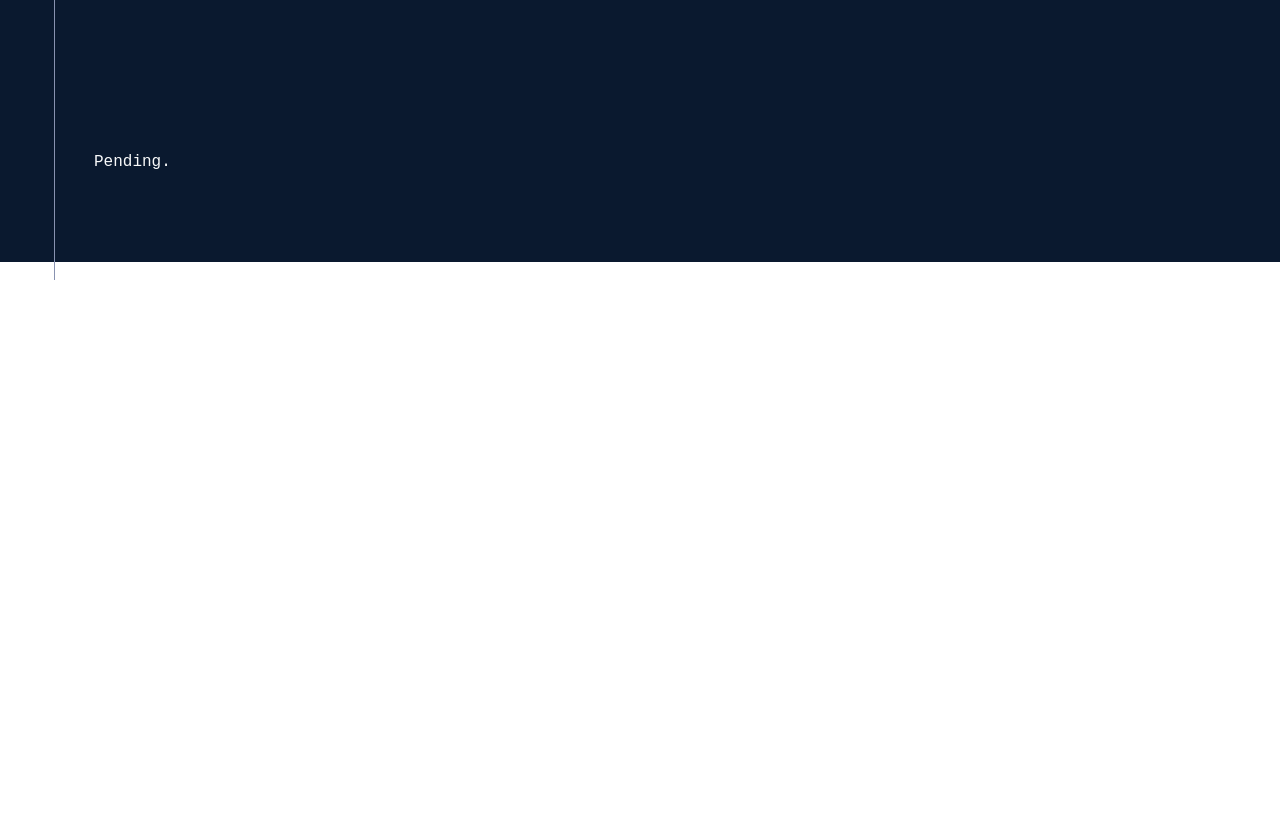
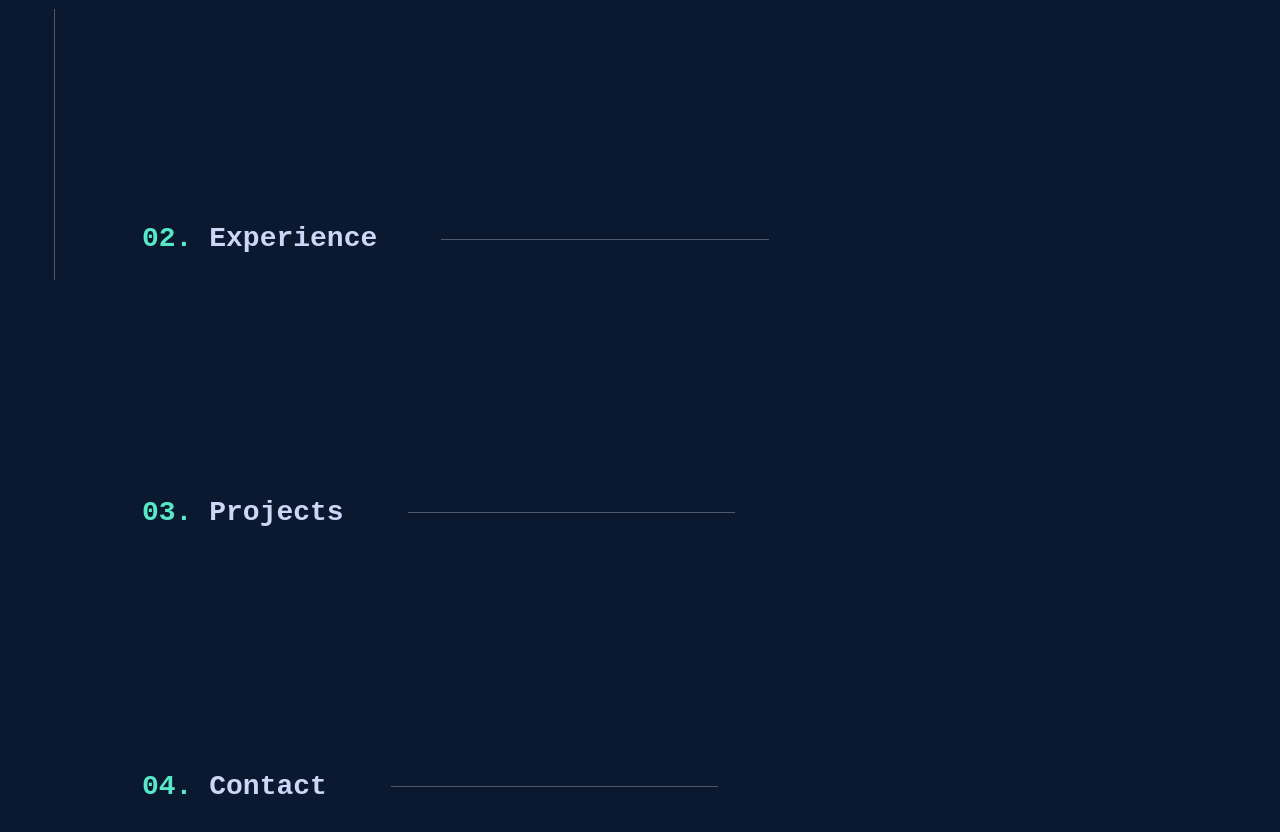
Before and after one commit to jacheng1/custom-website, a React (Vite) app in the folder frontend/: page / in a window 1280 px wide. Shown: the part 520-1352 px from the top of the page. Before the commit the page ends 800 px from the top, so only its background shows below. Built offline with nearby package versions, Linux system fonts and the light colour scheme.

Commit message:
Set-up homepage skeleton, add scrolling into view for navbar buttons.

```diff
--- a/frontend/src/Contact.jsx
+++ /dev/null
@@ -1,35 +0,0 @@
-import 'bootstrap/dist/css/bootstrap.min.css';
-import { Link } from 'react-router-dom';
-import logo from '/logo.svg';
-import './custom.scss';
-
-function Contact() {
-  return (
-    <>
-      <nav className="navbar navbar-light bg-custom-blue p-4 fixed-top">
-        <div className="container-fluid">
-          <img src={logo} className="logo" alt="Initials logo" width="50" height="50" />
-          <form className="d-flex ms-auto align-items-center">
-            <Link to="/" className="btn btn-outline-light ms-3">
-              <span className="link-number">01.</span> About
-            </Link>
-            <Link to="/experience" className="btn btn-outline-light ms-3">
-              <span className="link-number">02.</span> Experience
-            </Link>
-            <Link to="/projects" className="btn btn-outline-light ms-3">
-              <span className="link-number">03.</span> Projects
-            </Link>
-            <Link to="/contact" className="btn btn-outline-light ms-3">
-              <span className="link-number">04.</span> Contact
-            </Link>
-            <Link to="/resume" className="btn btn-outline-success ms-3">
-              Resume
-            </Link>
-          </form>
-        </div>
-      </nav>
-    </>
-  );
-}
-
-export default Contact;
--- a/frontend/src/Experience.jsx
+++ /dev/null
@@ -1,35 +0,0 @@
-import 'bootstrap/dist/css/bootstrap.min.css';
-import { Link } from 'react-router-dom';
-import logo from '/logo.svg';
-import './custom.scss';
-
-function Experience() {
-  return (
-    <>
-      <nav className="navbar navbar-light bg-custom-blue p-4 fixed-top">
-        <div className="container-fluid">
-          <img src={logo} className="logo" alt="Initials logo" width="50" height="50" />
-          <form className="d-flex ms-auto align-items-center">
-            <Link to="/" className="btn btn-outline-light ms-3">
-              <span className="link-number">01.</span> About
-            </Link>
-            <Link to="/experience" className="btn btn-outline-light ms-3">
-              <span className="link-number">02.</span> Experience
-            </Link>
-            <Link to="/projects" className="btn btn-outline-light ms-3">
-              <span className="link-number">03.</span> Projects
-            </Link>
-            <Link to="/contact" className="btn btn-outline-light ms-3">
-              <span className="link-number">04.</span> Contact
-            </Link>
-            <Link to="/resume" className="btn btn-outline-success ms-3">
-              Resume
-            </Link>
-          </form>
-        </div>
-      </nav>
-    </>
-  );
-}
-
-export default Experience;
--- a/frontend/src/About.jsx
+++ b/frontend/src/Home.jsx
@@ -5,7 +5,7 @@ import { FaGithub, FaLinkedin, FaEnvelope } from "react-icons/fa";
 import logo from '/logo.svg';
 import './custom.scss';
 
-function Header() {
+function Home() {
   const [scrollDirection, setScrollDirection] = useState("up");
 
   // useEffect for handling navbar appearing/disappearing on scroll
@@ -67,46 +67,91 @@ function Header() {
         <div className="container-fluid">
           <img src={logo} className="logo" alt="Initials logo" width="50" height="50" />
           <form className="d-flex ms-auto align-items-center">
-            <Link to="/" className="btn btn-outline-light ms-3">
+            <button
+              onClick={(e) => {
+                e.preventDefault();
+                document.getElementById("about").scrollIntoView({ behavior: "smooth" });
+              }}
+              className="btn btn-outline-light ms-3"
+            >
               <span className="link-number">01.</span> About
-            </Link>
-            <Link to="/experience" className="btn btn-outline-light ms-3">
+            </button>
+            <button
+              onClick={(e) => {
+                e.preventDefault();
+                document.getElementById("experience").scrollIntoView({ behavior: "smooth" });
+              }}
+              className="btn btn-outline-light ms-3"
+            >
               <span className="link-number">02.</span> Experience
-            </Link>
-            <Link to="/projects" className="btn btn-outline-light ms-3">
+            </button>
+            <button
+              onClick={(e) => {
+                e.preventDefault();
+                document.getElementById("projects").scrollIntoView({ behavior: "smooth" });
+              }}
+              className="btn btn-outline-light ms-3"
+            >
               <span className="link-number">03.</span> Projects
-            </Link>
-            <Link to="/contact" className="btn btn-outline-light ms-3">
+            </button>
+            <button
+              onClick={(e) => {
+                e.preventDefault();
+                document.getElementById("contact").scrollIntoView({ behavior: "smooth" });
+              }}
+              className="btn btn-outline-light ms-3"
+            >
               <span className="link-number">04.</span> Contact
-            </Link>
+            </button>
             <Link to="/resume" className="btn btn-outline-success ms-3">
               Resume
             </Link>
           </form>
         </div>
       </nav>
-      <div className="intro-section bg-custom-blue text-start text-light pt-5 pb-5 mt-5">
+      <div id="about" className="intro-section bg-custom-blue text-start text-light pt-5 pb-5 mt-5">
         <div className="container p-4">
           <p className="intro-text">Hi, my name is</p>
           <h1 className="display-4 fw-bold text-light-gray">Jacky Cheng.</h1>
           <h1 className="display-4 fw-bold text-gray">I build full-stack applications.</h1>
           <p className="text-gray">
-            I am a computer science student at the University of California, Irvine
+            I am a computer science student at the University of
             <br />
-            looking to design and implement intuitive, user-centric solutions.
+            California, Irvine looking to design and implement
+            <br />
+            intuitive, user-centric solutions.
           </p>
           <Link to="/resume" className="btn btn-outline-success btn-custom mt-5 mb-5">
             Check out my work!
           </Link>
         </div>
       </div>
-      <div className="intro-section bg-custom-blue text-start text-light pt-5 pb-5">
-        <div className="container p-4">
-          <p className="text">Pending.</p>
+      <div id="experience" className="intro-section bg-custom-blue text-start text-light pt-5 pb-5">
+        <div className="container p-4 d-flex align-items-center">
+          <h3 className="fw-bold text-light-gray m-5">
+            <span className="intro-text">02.</span> Experience
+          </h3>
+          <div className="horizontal-line"></div>
+        </div>
+      </div>
+      <div id="projects" className="intro-section bg-custom-blue text-start text-light pt-5 pb-5">
+        <div className="container p-4 d-flex align-items-center">
+          <h3 className="fw-bold text-light-gray m-5">
+            <span className="intro-text">03.</span> Projects
+          </h3>
+          <div className="horizontal-line"></div>
+        </div>
+      </div>
+      <div id="contact" className="intro-section bg-custom-blue text-start text-light pt-5 pb-5">
+        <div className="container p-4 d-flex align-items-center">
+          <h3 className="fw-bold text-light-gray m-5">
+            <span className="intro-text">04.</span> Contact
+          </h3>
+          <div className="horizontal-line"></div>
         </div>
       </div>
     </>
   );
 }
 
-export default Header;
+export default Home;
--- a/frontend/src/Projects.jsx
+++ /dev/null
@@ -1,35 +0,0 @@
-import 'bootstrap/dist/css/bootstrap.min.css';
-import { Link } from 'react-router-dom';
-import logo from '/logo.svg';
-import './custom.scss';
-
-function Projects() {
-  return (
-    <>
-      <nav className="navbar navbar-light bg-custom-blue p-4 fixed-top">
-        <div className="container-fluid">
-          <img src={logo} className="logo" alt="Initials logo" width="50" height="50" />
-          <form className="d-flex ms-auto align-items-center">
-            <Link to="/" className="btn btn-outline-light ms-3">
-              <span className="link-number">01.</span> About
-            </Link>
-            <Link to="/experience" className="btn btn-outline-light ms-3">
-              <span className="link-number">02.</span> Experience
-            </Link>
-            <Link to="/projects" className="btn btn-outline-light ms-3">
-              <span className="link-number">03.</span> Projects
-            </Link>
-            <Link to="/contact" className="btn btn-outline-light ms-3">
-              <span className="link-number">04.</span> Contact
-            </Link>
-            <Link to="/resume" className="btn btn-outline-success ms-3">
-              Resume
-            </Link>
-          </form>
-        </div>
-      </nav>
-    </>
-  );
-}
-
-export default Projects;
--- a/frontend/src/Resume.jsx
+++ /dev/null
@@ -1,35 +0,0 @@
-import 'bootstrap/dist/css/bootstrap.min.css';
-import { Link } from 'react-router-dom';
-import logo from '/logo.svg';
-import './custom.scss';
-
-function Resume() {
-  return (
-    <>
-      <nav className="navbar navbar-light bg-custom-blue p-4 fixed-top">
-        <div className="container-fluid">
-          <img src={logo} className="logo" alt="Initials logo" width="50" height="50" />
-          <form className="d-flex ms-auto align-items-center">
-            <Link to="/" className="btn btn-outline-light ms-3">
-              <span className="link-number">01.</span> About
-            </Link>
-            <Link to="/experience" className="btn btn-outline-light ms-3">
-              <span className="link-number">02.</span> Experience
-            </Link>
-            <Link to="/projects" className="btn btn-outline-light ms-3">
-              <span className="link-number">03.</span> Projects
-            </Link>
-            <Link to="/contact" className="btn btn-outline-light ms-3">
-              <span className="link-number">04.</span> Contact
-            </Link>
-            <Link to="/resume" className="btn btn-outline-success ms-3">
-              Resume
-            </Link>
-          </form>
-        </div>
-      </nav>
-    </>
-  );
-}
-
-export default Resume;
--- a/frontend/src/custom.scss
+++ b/frontend/src/custom.scss
@@ -9,8 +9,16 @@ $theme-colors: (
     "custom-gray": #8892b0,
 );
 
+* {
+    font-family: "Terminal", monospace !important;
+}
+
+html {
+    scroll-behavior: smooth;
+}
+
 ::-webkit-scrollbar {
-    width: 6px;
+    width: 5px;
 }
 
 ::-webkit-scrollbar-track {
@@ -18,23 +26,19 @@ $theme-colors: (
 }
 
 ::-webkit-scrollbar-thumb {
-    background: #8892b0;
+    background: #525869;
     min-height: 10px;
 }
 
 ::-webkit-scrollbar-thumb:hover {
-    background: #ccd6f6;
-}
-
-* {
-    font-family: "Terminal", monospace !important;
+    background: #8892b0;
 }
 
 .fixed-left-sidebar {
     background-color: transparent;
     position: fixed;
     left: 0;
-    top: 30%;
+    top: 35%;
     bottom: 0;
     width: 60px;
     display: flex;
@@ -55,7 +59,7 @@ $theme-colors: (
 }
 
 .vertical-line {
-    background-color: #8892b0;
+    background-color: #525869;
     width: 1px;
     flex-grow: 1;
     margin-top: 1rem;
@@ -164,4 +168,11 @@ $theme-colors: (
     color: #8892b0 !important;
 }
 
+.horizontal-line {
+    height: 1px;
+    width: 30%;
+    background-color: #525869;
+    margin-left: 1rem;
+}
+
 @import "bootstrap/scss/bootstrap";
--- a/frontend/src/main.jsx
+++ b/frontend/src/main.jsx
@@ -1,21 +1,13 @@
 import { StrictMode } from 'react';
 import { createRoot } from 'react-dom/client';
 import { BrowserRouter as Router, Routes, Route } from 'react-router-dom';
-import About from './About.jsx';
-import Experience from './Experience.jsx';
-import Projects from './Projects.jsx';
-import Contact from './Contact.jsx';
-import Resume from './Resume.jsx';
+import Home from './Home.jsx';
 
 createRoot(document.getElementById('root')).render(
   <StrictMode>
     <Router>
       <Routes>
-        <Route path="/" element={<About />} />
-        <Route path="/experience" element={<Experience />} />
-        <Route path="/projects" element={<Projects />} />
-        <Route path="/contact" element={<Contact />} />
-        <Route path="/resume" element={<Resume />} />
+        <Route path="/" element={<Home />} />
       </Routes>
     </Router>
   </StrictMode>,
```
